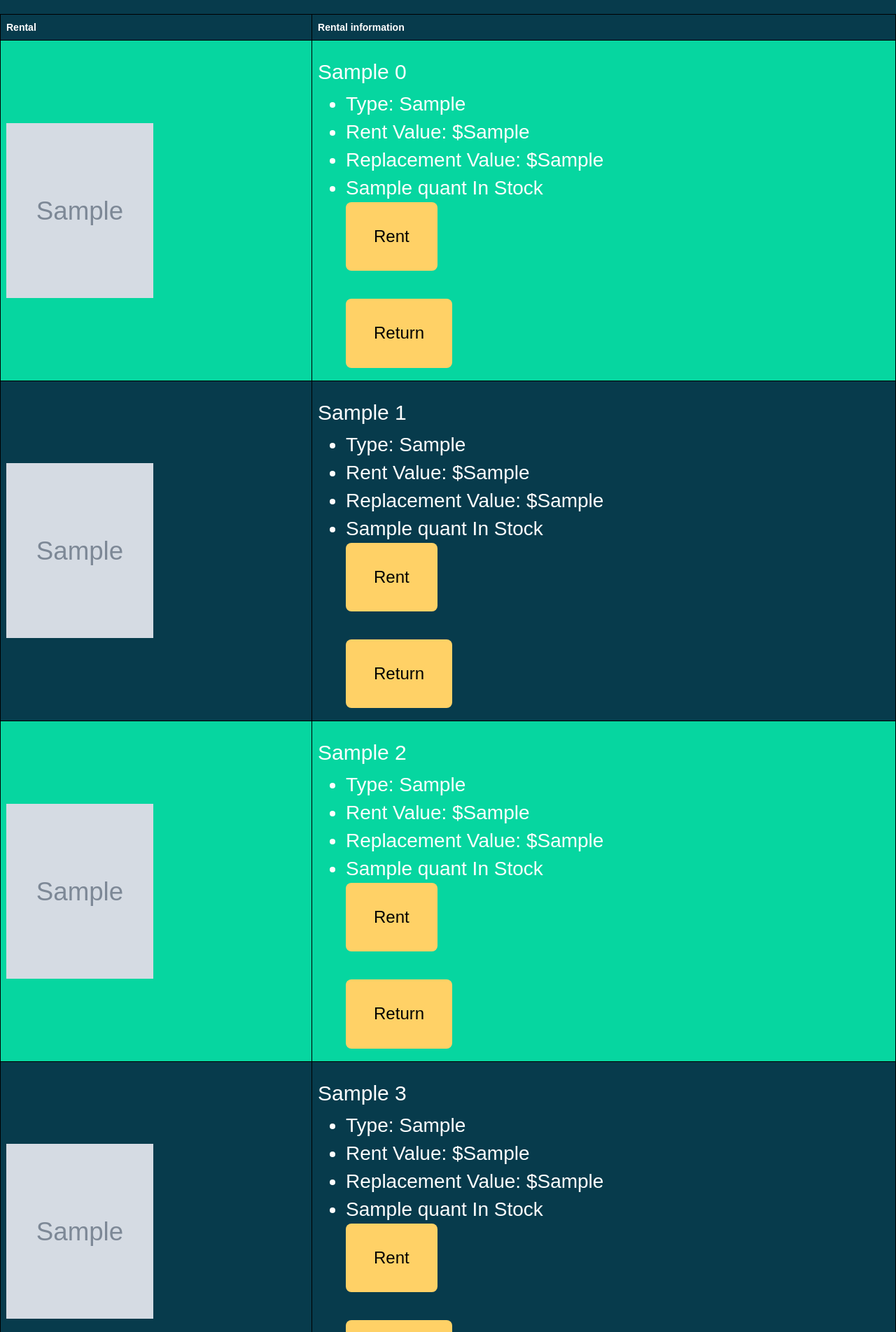
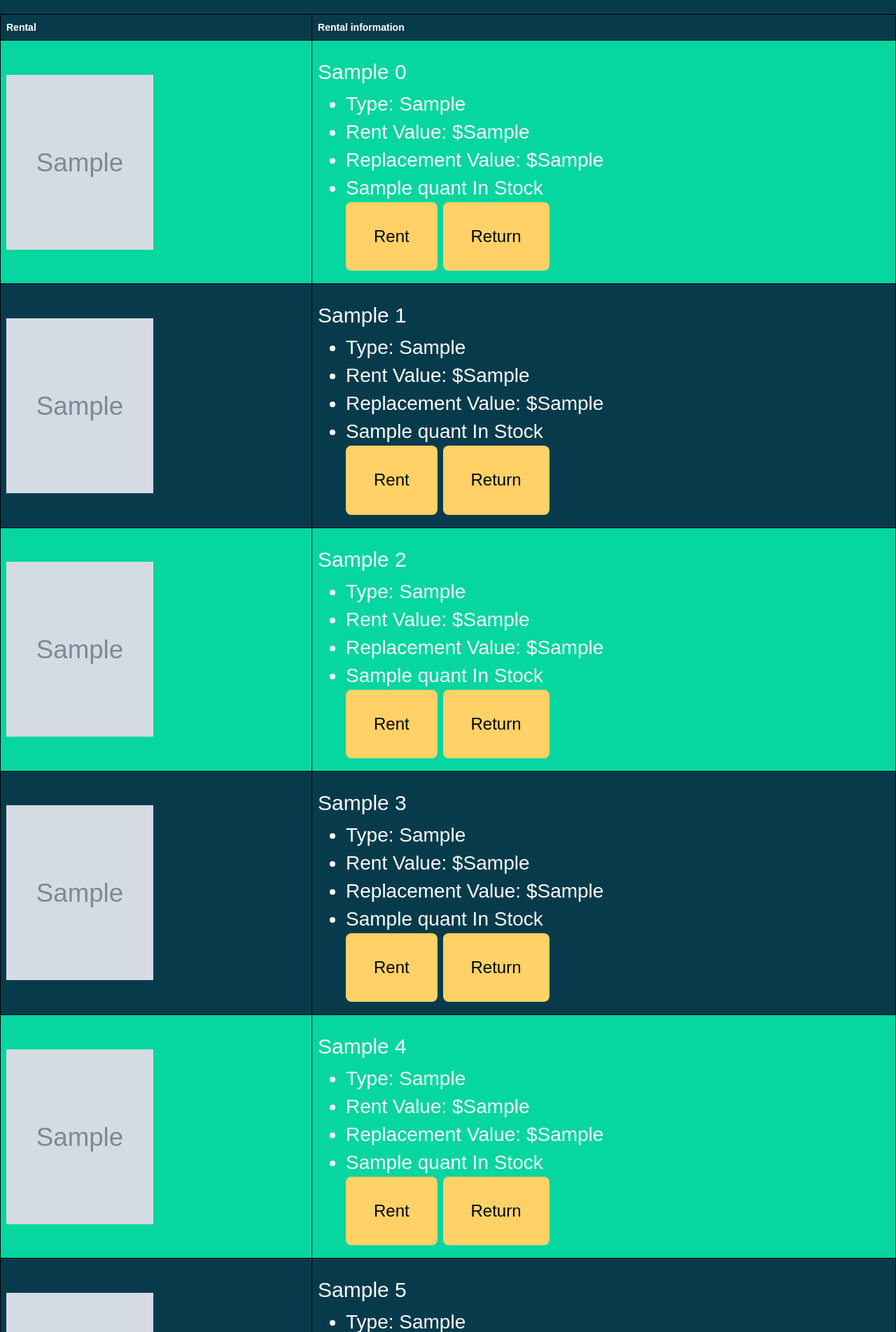
Before and after one commit to JacobSpence97/django-rent, a Django app: template rent/rental/templates/rental/store.html in a window 1280 px wide. Shown: the part 50-1954 px from the top of the page at 70% size. Run offline with Django 3.2, Linux system fonts and the light colour scheme; the template is opened without the code that fills it: most values are stand-ins (such as "Sample title", 1, 10 or a date in 2020); grey boxes marked "Sample" are stand-in pictures; some libraries are stand-ins or nearby versions.

Commit message:
aligined rent and return buttons

```diff
--- a/rent/rental/static/rental/store.css
+++ b/rent/rental/static/rental/store.css
@@ -56,3 +56,9 @@ tr:nth-child(even) {
   background-color: antiquewhite;
   box-shadow: 0 5px #666;
   transform: translateY(4px);}
+
+form {
+    display: inline-block;
+    margin: 0;
+    padding: 0;
+}
--- a/rent/rental/templates/rental/store.html
+++ b/rent/rental/templates/rental/store.html
@@ -33,12 +33,11 @@
   <li>Rent Value: ${{ rentals.0.rent_val }}</li>
     <li>Replacement Value: ${{ rentals.0.rep_val }}</li>
     <li>{{ rentals.0.quant }} In Stock</li>
-    <form action="store.html" id="dr.strange_rent">
+    <form action="store.html" id="dr.strange_rent" style=" display:inline!important;">
     <button class='button'type="button">Rent</button>
     </form>
-    <br/>
-    <form action="store.html" id="dr.strange_return">
-    <button class='button'type="button">Return</button>
+    <form action="store.html" id="dr.strange_return" style=" display:inline!important;">
+    <button class='button' type="button">Return</button>
     </form>
     </ul>
       </td>
@@ -52,11 +51,11 @@
   <li>Rent Value: ${{rentals.1.rent_val }}</li>
     <li>Replacement Value: ${{ rentals.1.rep_val }}</li>
     <li>{{ rentals.1.quant  }} In Stock</li>
-    <form action="store.html" id="avatar_rent">
+    <form action="store.html" id="avatar_rent" style=" display:inline!important;">
     <button class='button'type="button">Rent</button>
     </form>
-    <br/>
-    <form action="store.html" id="avatar_return">
+
+    <form action="store.html" id="avatar_return" style=" display:inline!important;">
     <button class='button'type="button">Return</button>
     </form>
     </ul>
@@ -71,11 +70,11 @@
   <li>Rent Value: ${{  rentals.2.rent_val }}</li>
     <li>Replacement Value: ${{  rentals.2.rep_val }}</li>
     <li>{{  rentals.2.quant  }} In Stock</li>
-    <form action="store.html" id="bee_rent">
+    <form action="store.html" id="bee_rent" style=" display:inline!important;">
     <button class='button'type="button">Rent</button>
     </form>
-    <br/>
-    <form action="store.html" id="bee_return">
+
+    <form action="store.html" id="bee_return" style=" display:inline!important;">
     <button class='button'type="button">Return</button>
     </form>    </ul>
     </td>
@@ -89,11 +88,11 @@
   <li>Rent Value: ${{  rentals.3.rent_val }}</li>
     <li>Replacement Value: ${{  rentals.3.rep_val }}</li>
     <li>{{  rentals.3.quant  }} In Stock</li>
-    <form action="store.html" id="cap_rent">
+    <form action="store.html" id="cap_rent" style=" display:inline!important;">
     <button class='button'type="button">Rent</button>
     </form>
-    <br/>
-    <form action="store.html" id="cap_return">
+
+    <form action="store.html" id="cap_return" style=" display:inline!important;">
     <button class='button'type="button">Return</button>
     </form>    </ul>
     </td>
@@ -107,11 +106,11 @@
   <li>Rent Value: ${{  rentals.4.rent_val }}</li>
     <li>Replacement Value: ${{  rentals.4.rep_val }}</li>
     <li>{{  rentals.4.quant  }} In Stock</li>
-    <form action="store.html" id="bat_rent">
+    <form action="store.html" id="bat_rent" style=" display:inline!important;">
     <button class='button'type="button">Rent</button>
     </form>
-    <br/>
-    <form action="store.html" id="bat_return">
+
+    <form action="store.html" id="bat_return" style=" display:inline!important;">
     <button class='button'type="button">Return</button>
     </form>    </ul>
     </td>
@@ -125,11 +124,11 @@
   <li>Rent Value: ${{  rentals.5.rent_val }}</li>
     <li>Replacement Value: ${{  rentals.5.rep_val }}</li>
     <li>{{  rentals.5.quant  }} In Stock</li>
-    <form action="store.html" id="wade_rent">
+    <form action="store.html" id="wade_rent" style=" display:inline!important;">
     <button class='button'type="button">Rent</button>
     </form>
-    <br/>
-    <form action="store.html" id="wade_return">
+
+    <form action="store.html" id="wade_return" style=" display:inline!important;">
     <button class='button'type="button">Return</button>
     </form>    </ul>
     </td>
@@ -143,11 +142,11 @@
   <li>Rent Value: ${{  rentals.6.rent_val }}</li>
     <li>Replacement Value: ${{  rentals.6.rep_val }}</li>
     <li>{{  rentals.6.quant  }} In Stock</li>
-    <form action="store.html" id="hellboy_rent">
+    <form action="store.html" id="hellboy_rent" style=" display:inline!important;">
     <button class='button'type="button">Rent</button>
     </form>
-    <br/>
-    <form action="store.html" id="hellboy_return">
+
+    <form action="store.html" id="hellboy_return" style=" display:inline!important;">
     <button class='button'type="button">Return</button>
     </form>    </ul>
     </td>
@@ -161,11 +160,11 @@
   <li>Rent Value: ${{  rentals.7.rent_val }}</li>
     <li>Replacement Value: ${{  rentals.7.rep_val }}</li>
     <li>{{  rentals.7.quant  }} In Stock</li>
-    <form action="store.html" id="hulk_rent">
+    <form action="store.html" id="hulk_rent" style=" display:inline!important;">
     <button class='button'type="button">Rent</button>
     </form>
-    <br/>
-    <form action="store.html" id="hulk_return">
+
+    <form action="store.html" id="hulk_return" style=" display:inline!important;">
     <button class='button'type="button">Return</button>
     </form>    </ul>
     </td>
```
